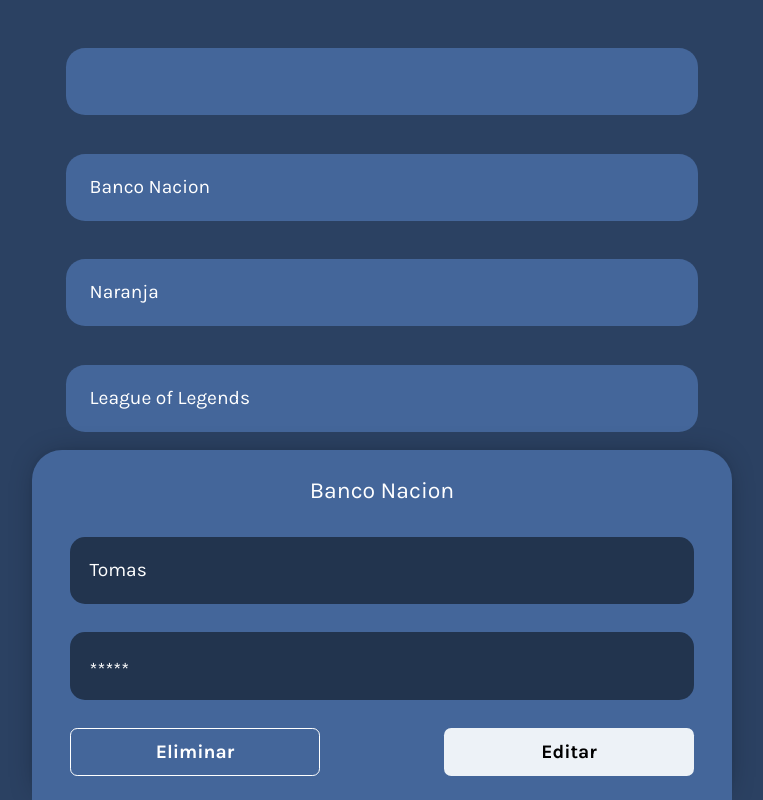
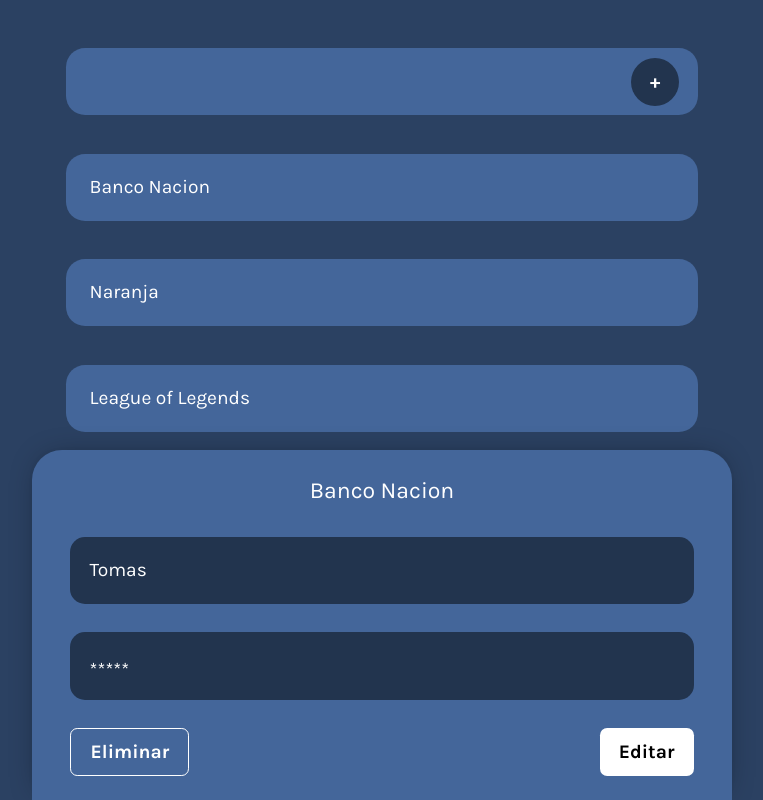
Before and after one commit to tomasbirbe/small-keeper, a React (Vite) app: page / in a window 1280 px wide. Both pictures are taken after a click on the item "Banco Nacion". Shown: the whole page, without its empty margins (258-1021 px from the left). Built offline with nearby package versions, Linux system fonts and the light colour scheme.

Commit message:
Use variants of chakra ui to spread styles without thousands lines of prop styles and add Create New Entry modal

```diff
--- a/src/Theme.ts
+++ b/src/Theme.ts
@@ -24,6 +24,74 @@
   },
 
   components: {
+    Text: {
+      variants: {
+        title: {
+          bg: 'transparent',
+          border: 'none',
+          fontSize: '1.2em',
+          padding: '0',
+          textAlign: 'center',
+          transition: 'all 400ms ease-in-out',
+          width: 'full',
+        },
+        user: {
+          bg: 'primaryDarker',
+          border: 'none',
+          borderRadius: '15px;',
+          paddingBlock: 4,
+          paddingInline: 4,
+        },
+        password: {
+          bg: 'primaryDarker',
+          border: 'none',
+          borderRadius: '15px;',
+          paddingBlockEnd: 3,
+          paddingBlockStart: 5,
+          paddingInline: 4,
+        },
+      },
+    },
+    Button: {
+      baseStyle: {
+        _focus: { boxShadow: 'none' },
+        _hover: {},
+        _active: {},
+        _disabled: {},
+      },
+
+      variants: {
+        primaryAction: {
+          bg: 'white',
+          color: 'black',
+          transition: 'all 200ms ease-in-out',
+        },
+        secondaryAction: {
+          border: '1px solid white',
+          bg: 'transparent',
+          transition: 'all 200ms ease-in-out',
+          _hover: {
+            bg: 'white',
+            color: 'black',
+          },
+        },
+        dangerAction: {
+          border: '1px solid white',
+          bg: 'transparent',
+          transition: 'all 200ms ease-in-out',
+          _hover: {
+            color: 'black',
+            bg: 'danger',
+            border: '1px solid',
+            borderColor: 'danger',
+          },
+        },
+      },
+
+      defaultProps: {
+        variant: '',
+      },
+    },
     List: {
       baseStyle: {
         container: {
--- a/src/components/AccountCard/Title.tsx
+++ /dev/null
@@ -1,36 +0,0 @@
-import { Stack, Text } from '@chakra-ui/react';
-import React from 'react';
-import { entry } from 'types/types';
-
-interface entryState {
-  entry: entry | undefined;
-  setEntry: React.Dispatch<entry>;
-}
-
-interface params {
-  entryState: entryState;
-}
-
-const Title = ({ entryState }: params) => {
-  const { entry } = entryState;
-
-  return (
-    <Stack align="center" flexDirection="row" justify="space-between" spacing={0}>
-      <Text
-        _disabled={{}}
-        bg="transparent"
-        border="none"
-        fontSize="1.2em"
-        padding="0"
-        textAlign="center"
-        transition="all 400ms ease-in-out"
-        value={entry?.name}
-        width="full"
-      >
-        {entry?.name}
-      </Text>
-    </Stack>
-  );
-};
-
-export default Title;
--- a/src/components/Home.tsx
+++ b/src/components/Home.tsx
@@ -1,13 +1,12 @@
 import { Box, Button, Divider, Input, List, ListItem, Stack, Text } from '@chakra-ui/react';
-import React, { useState } from 'react';
+import React, { useEffect, useState } from 'react';
 import { entry } from 'types/types';
 
 import AccountCard from './AccountCard/AccountCard';
 import Modal from './Modal/Modal';
 import Overlay from './Modal/Overlay';
-import Title from './AccountCard/Title';
-import UpdateForm from './UpdateForm/UpdateForm';
-import Field from './UpdateForm/Field';
+import Field from './ModalForm/Field';
+import ModalForm from './ModalForm/ModalForm';
 
 const INITIAL_ENTRIES = [
   { id: 1, name: 'Banco Nacion', user: 'Tomas', password: 'Birbe' },
@@ -27,7 +26,7 @@
   const [entries, setEntries] = useState(INITIAL_ENTRIES);
   const [entry, setEntry] = useState<entry>(INITIAL_ENTRY);
   const [modifiedEntry, setModifiedEntry] = useState<entry>(INITIAL_ENTRY);
-  const [newEntry, setNewEntry] = useState<string>('');
+  const [isCreatingEntry, setIsCreatingEntry] = useState<boolean>(false);
   const [modalIsOpen, setModalIsOpen] = useState<boolean>(false);
   const [isEdit, setIsEdit] = useState(false);
   const [isDeleting, setIsDeleting] = useState(false);
@@ -78,6 +77,40 @@
     return password;
   }
 
+  function createNewEntry(e: any) {
+    e.preventDefault();
+    const newEntry = e.target[0].value.trim();
+
+    if (newEntry === '') {
+      e.target[0].value = newEntry;
+
+      return '';
+    }
+    setIsCreatingEntry(true);
+    setEntry({ ...entry, name: e.target[0].value });
+    e.target[0].value = '';
+  }
+
+  function closeNewEntryModal() {
+    setIsCreatingEntry(false);
+  }
+
+  function createEntry(e: any) {
+    e.preventDefault();
+    setEntries([
+      ...entries,
+      {
+        ...entry,
+        id: Math.random() * 1000 * new Date().getTime(),
+        user: e.target[0].value,
+        password: e.target[1].value,
+      },
+    ]);
+    setIsCreatingEntry(false);
+    e.target[0].value = '';
+    e.target[1].value = '';
+  }
+
   return (
     <>
       <Box
@@ -90,41 +123,12 @@
       >
         <Box as="article" maxWidth="700px" paddingBlock={10} paddingInline={7} width="full">
           <List align="center" justify="flex-start" listStyleType="none">
-            <ListItem paddingBlock={2} paddingInline={1}>
-              <Stack as="form" justify="center">
-                <Input
-                  autoFocus
-                  _focus={{}}
-                  _hover={{}}
-                  border="none"
-                  onChange={(e) => setNewEntry(e.target.value)}
-                />
-                <Stack
-                  direction="row"
-                  display={newEntry ? 'flex' : 'none'}
-                  fontSize="0.8em"
-                  justify="space-between"
-                  paddingBlock={4}
-                  paddingInline={4}
-                >
-                  <Field id="createUser" label="Usuario" />
-                  <Field id="createPassword" label="Clave" />
-                </Stack>
-                <Stack
-                  direction="row"
-                  display={newEntry ? 'flex' : 'none'}
-                  fontSize="0.8em"
-                  justify="space-between"
-                  paddingBlock={4}
-                  paddingInline={4}
-                >
-                  <Button _active={{}} _hover={{ bg: 'white', color: 'black' }} bg="transparent">
-                    Cancelar
-                  </Button>
-                  <Button _active={{}} color="black" type="submit">
-                    Guardar
-                  </Button>
-                </Stack>
+            <ListItem paddingBlock={2} paddingInlineEnd={4} paddingInlineStart={1}>
+              <Stack as="form" direction="row" onSubmit={createNewEntry}>
+                <Input autoFocus _focus={{}} _hover={{}} border="none" />
+                <Button bg="primaryDarker" borderRadius="50%" type="submit">
+                  +
+                </Button>
               </Stack>
             </ListItem>
             {entries.map((entry) => (
@@ -135,6 +139,26 @@
           </List>
         </Box>
       </Box>
+
+      {/* Add new entry */}
+
+      <Modal isOpen={isCreatingEntry} zIndex="1">
+        <ModalForm id="createForm" showForm={isCreatingEntry} onSubmit={createEntry}>
+          <Text fontSize="1.4em">{entry?.name}</Text>
+          <Divider />
+          <Field id="newUser" label="Usuario" />
+          <Field id="newPassword" label="Clave" type="password" />
+          <Divider />
+          <Stack flexDirection="row" justify="space-between" spacing={0}>
+            <Button variant="secondaryAction" onClick={closeNewEntryModal}>
+              Cancelar
+            </Button>
+            <Button form="createForm" type="submit" variant="primaryAction">
+              Guardar
+            </Button>
+          </Stack>
+        </ModalForm>
+      </Modal>
 
       {/* Confirm delete modal */}
 
@@ -153,23 +177,10 @@
           </Box>
           <Divider />
           <Stack direction="row" justify="space-between">
-            <Button
-              _hover={{ border: '1px solid white', bg: 'white', color: 'black' }}
-              bg="transparent"
-              border="1px solid white"
-              color="white"
-              onClick={() => setIsDeleting(false)}
-            >
+            <Button variant="secondaryAction" onClick={() => setIsDeleting(false)}>
               Cancelar
             </Button>
-            <Button
-              _active={{}}
-              _hover={{ bg: 'danger' }}
-              bg="white"
-              color="black"
-              transition="background 200ms ease-in-out"
-              onClick={deleteEntry}
-            >
+            <Button _hover={{ bg: 'danger' }} variant="primaryAction" onClick={deleteEntry}>
               Eliminar
             </Button>
           </Stack>
@@ -179,7 +190,7 @@
       {/* Update modal */}
 
       <Modal isOpen={isEdit} zIndex="1">
-        <UpdateForm isEdit={isEdit} onSubmit={saveEntry}>
+        <ModalForm id="updateForm" showForm={isEdit} onSubmit={saveEntry}>
           <Field
             id="entryName"
             label="Nombre de la cuenta"
@@ -197,26 +208,20 @@
           <Field
             id="password"
             label="Clave"
+            type="password"
             value={modifiedEntry?.password}
             onChange={(e) => setModifiedEntry({ ...modifiedEntry, password: e.target.value })}
           />
           <Divider />
           <Stack flexDirection="row" justify="space-between" spacing={0}>
-            <Button
-              _focus={{ bg: 'white', color: 'black' }}
-              _hover={{ bg: 'white', color: 'black' }}
-              bg="transparent"
-              border="1px solid white"
-              transition="all 200ms white"
-              onClick={abortEdit}
-            >
+            <Button variant="secondaryAction" onClick={abortEdit}>
               Cancelar
             </Button>
-            <Button color="black" form="updateForm" type="submit">
+            <Button form="updateForm" type="submit" variant="primaryAction">
               Guardar
             </Button>
           </Stack>
-        </UpdateForm>
+        </ModalForm>
       </Modal>
 
       {/* Account modal */}
@@ -224,48 +229,15 @@
       <Modal isOpen={modalIsOpen}>
         <Overlay hideModal={dismissModal} />
         <AccountCard isEntryDataOpen={modalIsOpen}>
-          <Title entryState={{ entry, setEntry }} />
-          <Text
-            bg="primaryDarker"
-            border="none"
-            borderRadius="15px;"
-            disabled={!isEdit}
-            paddingBlock={4}
-            paddingInline={4}
-          >
-            {entry?.user}
-          </Text>
-          <Text
-            bg="primaryDarker"
-            border="none"
-            borderRadius="15px;"
-            disabled={!isEdit}
-            paddingBlockEnd={3}
-            paddingBlockStart={5}
-            paddingInline={4}
-          >
-            {protectPassword(entry?.password)}
-          </Text>
+          <Text variant="title">{entry?.name}</Text>
+          <Text variant="user">{entry?.user}</Text>
+          <Text variant="password">{protectPassword(entry?.password)}</Text>
 
           <Stack align="center" flexDirection="row" justify="space-between" spacing="0">
-            <Button
-              _hover={{ bg: 'danger', color: 'black', borderColor: 'danger' }}
-              bg="transparent"
-              border="1px solid white"
-              maxWidth="400px"
-              type="button"
-              width="40%"
-              onClick={() => setIsDeleting(true)}
-            >
+            <Button type="button" variant="dangerAction" onClick={() => setIsDeleting(true)}>
               Eliminar
             </Button>
-            <Button
-              color="black"
-              maxWidth="400px"
-              type="button"
-              width="40%"
-              onClick={() => setIsEdit(true)}
-            >
+            <Button type="button" variant="primaryAction" onClick={() => setIsEdit(true)}>
               Editar
             </Button>
           </Stack>
--- a/src/components/UpdateForm/Field.tsx
+++ b/src/components/ModalForm/Field.tsx
@@ -8,7 +8,7 @@
   onChange?: (e: any) => void;
 }
 
-const Field = ({ value, onChange = undefined, id, label, ...props }: params) => {
+const Field = ({ value = undefined, onChange = undefined, id, label, ...props }: params) => {
   return (
     <Box>
       <FormLabel fontSize="1.2em" htmlFor={id}>
```
Also changed, not shown: src/components/ModalForm/ModalForm.tsx (renamed from src/components/UpdateForm/UpdateForm.tsx, +10 -8 lines).
